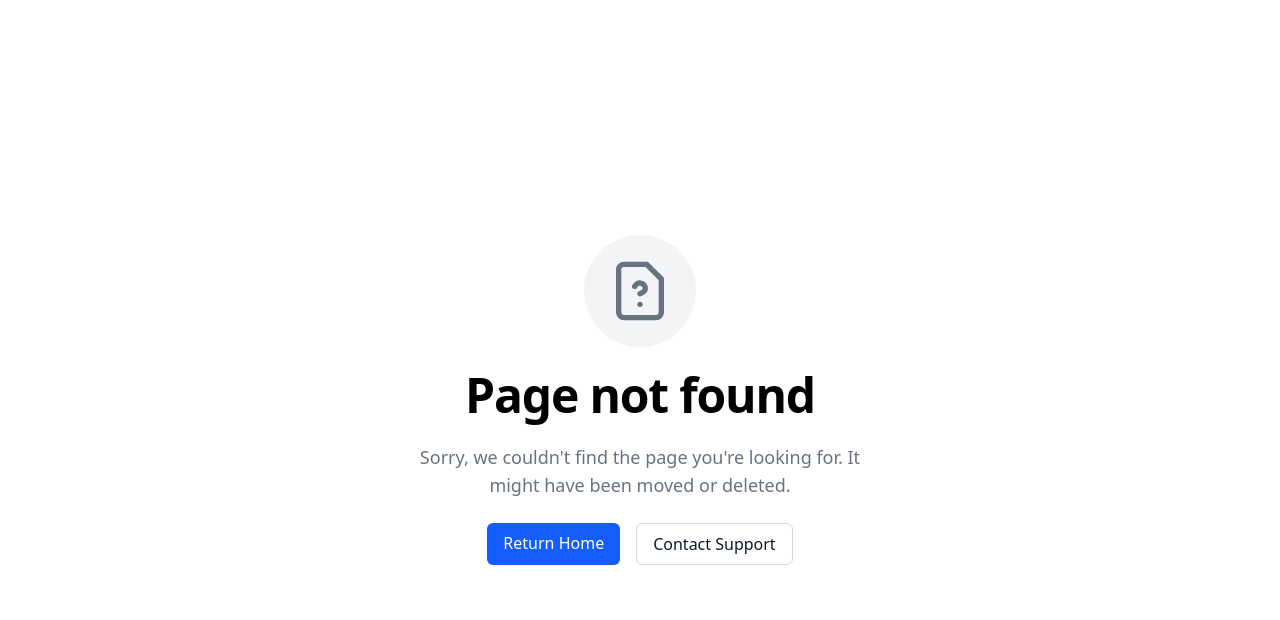
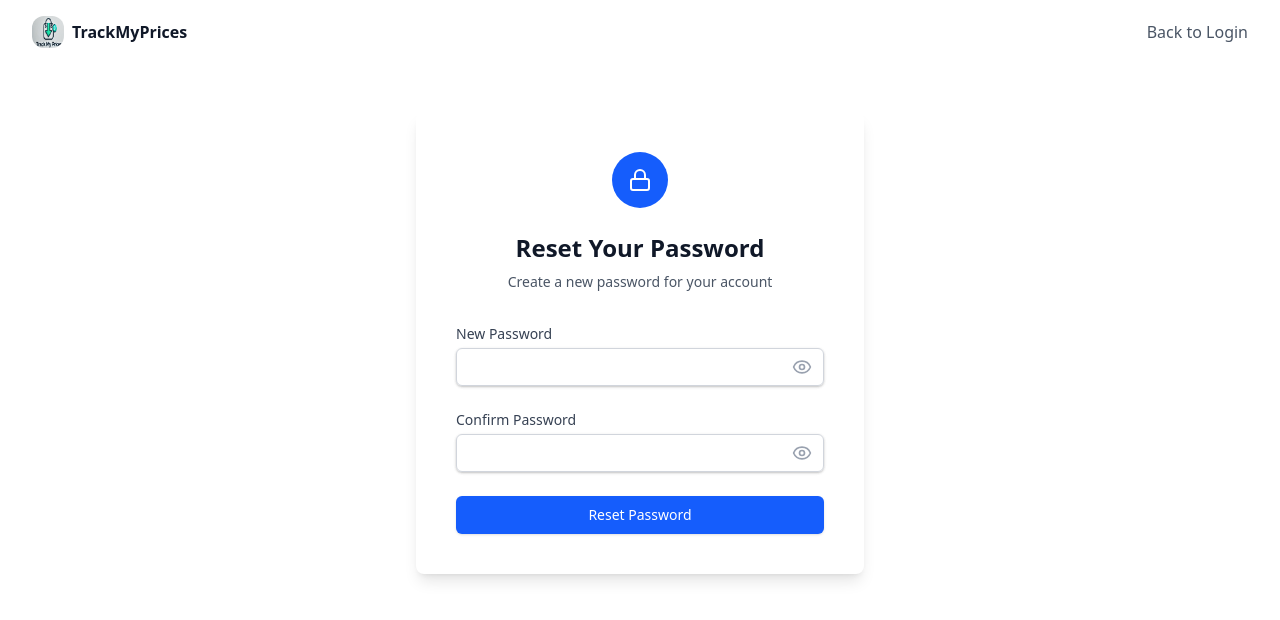
Before and after one commit to youssefElhoubi/Track-my-prices, a React (Vite) app in the folder TMPfront/: page /changepasswored in a window 1280 px wide. Before the commit this address had no page. Shown: the top 620 px of the page. Built offline with nearby package versions, Linux system fonts and the light colour scheme.

Commit message:
in the front I have made a component that chnage the passwored and in the back end I have fixed the method of chnaging the passwored

```diff
--- a/TMPfront/src/App.tsx
+++ b/TMPfront/src/App.tsx
@@ -6,6 +6,7 @@ import LandingPage from "./pages/LandingPage";
 import UserHome from "./pages/User/UserHome";
 import Privet from "./protected/Privet";
 import ResetPassword from "./pages/ResetPassword";
+import NewPasswordReset from "./pages/NewPasswordReset";
 
 
 
@@ -20,6 +21,7 @@ function App() {
           <Route path="/login" element={<LoginPage />} />
           <Route path="/signup" element={<SignUpForm />} />
           <Route path="/passworedreset" element={<ResetPassword />} />
+          <Route path="/changepasswored" element={<NewPasswordReset />} />
           {/* after log in  */}
           <Route path="/user" element={<Privet Componnet={UserHome} />} />
           <Route path="*" element={<NotFound />} />
--- /dev/null
+++ b/TMPfront/src/pages/NewPasswordReset.tsx
@@ -0,0 +1,125 @@
+"use client"
+
+import type React from "react"
+import { useState } from "react"
+import { Lock, Eye, EyeOff } from "lucide-react"
+import { useForm } from "react-hook-form";
+import BackToLoginNav from "../components/common/BackToLoginNav";
+
+type data = {
+    password: string,
+    confirmPassword: string
+}
+
+const NewPasswordReset: React.FC = () => {
+
+    const [showPassword, setShowPassword] = useState(false);
+    const [showConfirmPassword, setShowConfirmPassword] = useState(false);
+    const [password, setPassword] = useState("");
+
+
+    const { register, formState: { errors }, handleSubmit } = useForm();
+
+    return (
+        <div className="min-h-screen bg-white">
+            {/* Header */}
+            <BackToLoginNav />
+
+            {/* Main Content */}
+            <main className="flex justify-center items-center px-4 py-12 sm:px-6 lg:px-8">
+                <div className="max-w-md w-full bg-white rounded-lg shadow-lg overflow-hidden">
+                    <div className="px-6 py-8 sm:p-10">
+                        <div className="flex justify-center">
+                            <div className="h-14 w-14 bg-blue-600 rounded-full flex items-center justify-center">
+                                <Lock className="h-6 w-6 text-white" />
+                            </div>
+                        </div>
+
+                        <h2 className="mt-6 text-center text-2xl font-bold text-gray-900">Reset Your Password</h2>
+                        <p className="mt-2 text-center text-sm text-gray-600">Create a new password for your account</p>
+
+                        <form className="mt-8 space-y-6" onSubmit={handleSubmit(() => { })}>
+                            {/* New Password Field */}
+                            <div>
+                                <label htmlFor="password" className="block text-sm font-medium text-gray-700">
+                                    New Password
+                                </label>
+                                <div className="mt-1 relative rounded-md shadow-sm">
+                                    <input
+                                        id="password"
+                                        {...register("password", {
+                                            required: "passwored is required",
+                                            pattern: {
+                                                value: /^(?=.*[A-Za-z])(?=.*\d)(?=.*[^A-Za-z\d]).+$/,
+                                                message: "Password must be at least 8 characters long and include at least one letter, one number, and one special character."
+                                            }
+                                        })}
+                                        type={showPassword ? "text" : "password"}
+                                        value={password}
+                                        onChange={(e) => setPassword(e.target.value)}
+                                        className="appearance-none block w-full px-3 py-2 border border-gray-300 rounded-md shadow-sm placeholder-gray-400 focus:outline-none focus:ring-blue-500 focus:border-blue-500 sm:text-sm"
+                                        required
+                                    />
+                                    <button
+                                        type="button"
+                                        className="absolute inset-y-0 right-0 pr-3 flex items-center"
+                                        onClick={() => setShowPassword(!showPassword)}
+                                    >
+                                        {showPassword ? (
+                                            <EyeOff className="h-5 w-5 text-gray-400" />
+                                        ) : (
+                                            <Eye className="h-5 w-5 text-gray-400" />
+                                        )}
+                                    </button>
+                                </div>
+                                {errors.password && <span>{errors.password?.message}</span>}
+                            </div>
+
+                            {/* Confirm Password Field */}
+                            <div>
+                                <label htmlFor="confirmPassword" className="block text-sm font-medium text-gray-700">
+                                    Confirm Password
+                                </label>
+                                <div className="mt-1 relative rounded-md shadow-sm">
+                                    <input
+                                        id="confirmPassword"
+                                        type={showConfirmPassword ? "text" : "password"}
+                                        {...register("confirmPassword",{
+                                            required:"password is required" ,
+                                            validate:(value)=> value === password || "passwords not matching"
+                                        })}
+                                        className="appearance-none block w-full px-3 py-2 border border-gray-300 rounded-md shadow-sm placeholder-gray-400 focus:outline-none focus:ring-blue-500 focus:border-blue-500 sm:text-sm"
+                                        required
+                                    />
+                                    <button
+                                        type="button"
+                                        className="absolute inset-y-0 right-0 pr-3 flex items-center"
+                                        onClick={() => setShowConfirmPassword(!showConfirmPassword)}
+                                    >
+                                        {showConfirmPassword ? (
+                                            <EyeOff className="h-5 w-5 text-gray-400" />
+                                        ) : (
+                                            <Eye className="h-5 w-5 text-gray-400" />
+                                        )}
+                                    </button>
+                                    {errors.confirmPassword && <span>{errors.confirmPassword?.message}</span>}
+                                </div>
+                            </div>
+
+                            <div>
+                                <button
+                                    type="submit"
+                                    className="w-full flex justify-center py-2 px-4 border border-transparent rounded-md shadow-sm text-sm font-medium text-white bg-blue-600 hover:bg-blue-700 focus:outline-none focus:ring-2 focus:ring-offset-2 focus:ring-blue-500"
+                                >
+                                    Reset Password
+                                </button>
+                            </div>
+                        </form>
+                    </div>
+                </div>
+            </main>
+        </div>
+    )
+}
+
+export default NewPasswordReset
```
Also changed, not shown: 1 other file (tests, documents, lock files or other folders).
